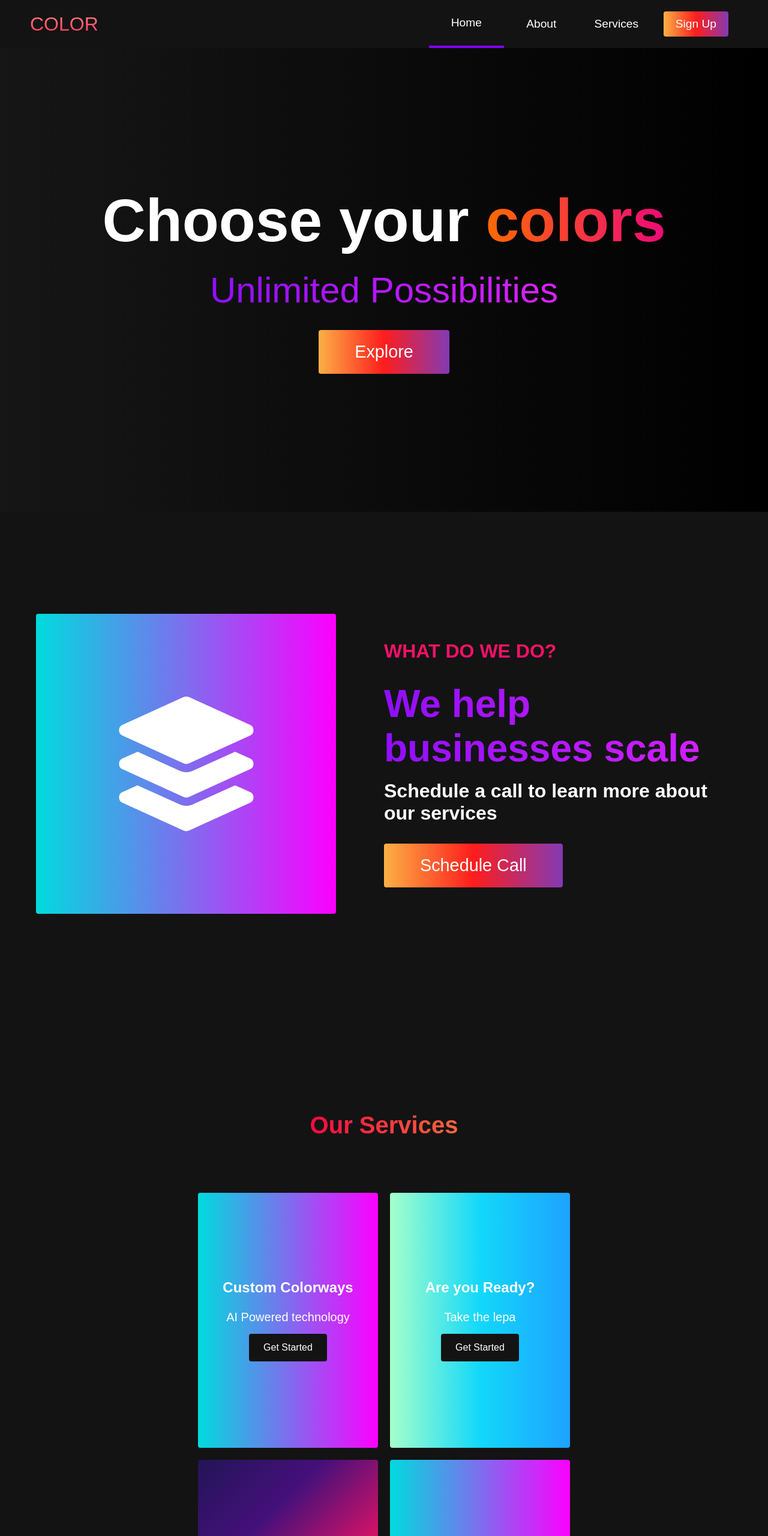
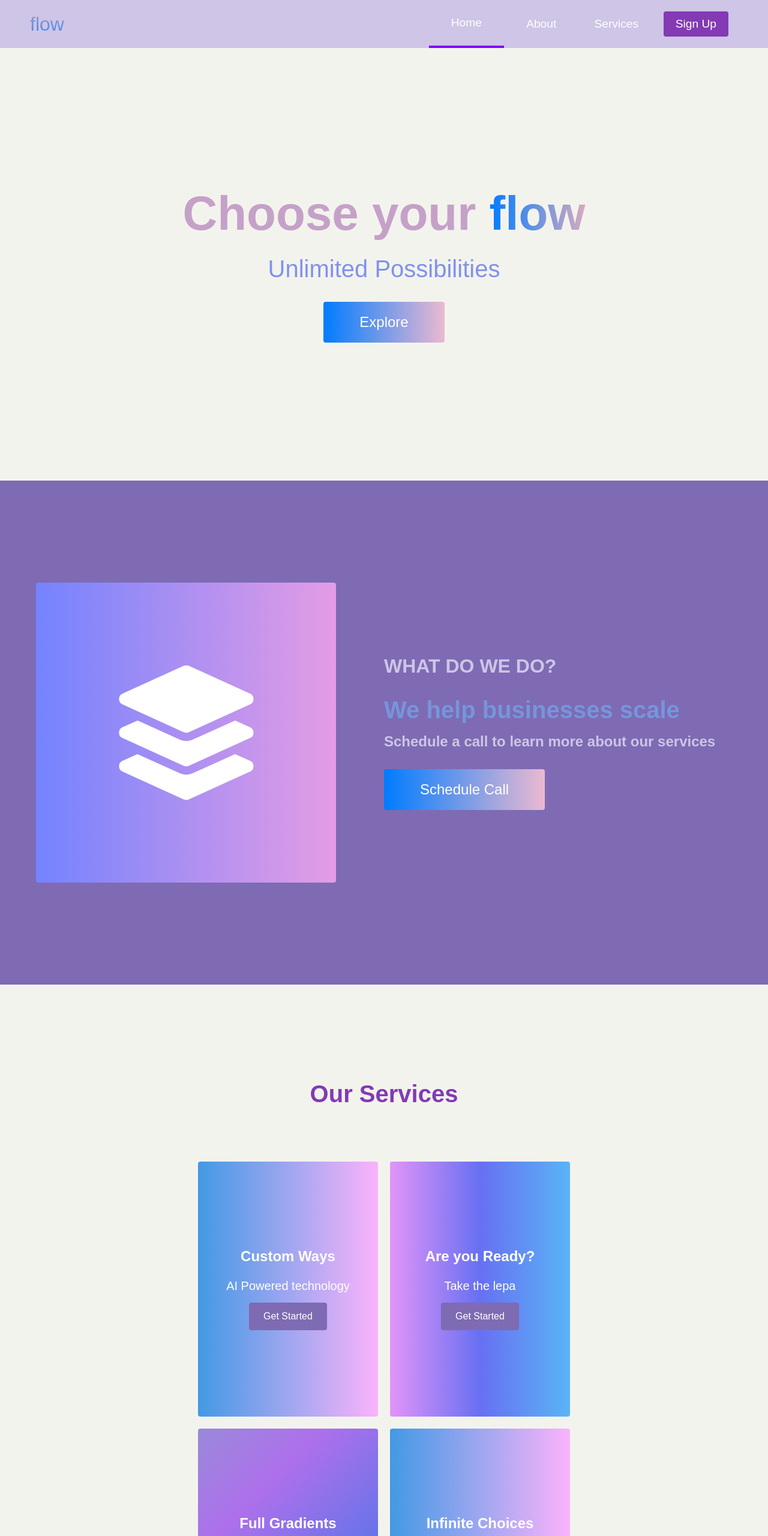
Before and after one commit to aiperigarcia/tutorial, a plain HTML site: page index.html in a window 1280 px wide. Shown: the top 2560 px of the page at 60% size. Drawn offline with Linux system fonts and the light colour scheme.

Commit message:
initial commit

```diff
--- a/index.html
+++ b/index.html
@@ -16,7 +16,7 @@
     <!-- Navbar Section -->
     <nav class="navbar">
       <div class="navbar__container">
-        <a href="#home" id="navbar__logo">COLOR</a>
+        <a href="#home" id="navbar__logo">flow</a>
         <div class="navbar__toggle" id="mobile-menu">
           <span class="bar"></span> <span class="bar"></span>
           <span class="bar"></span>
@@ -43,7 +43,7 @@
     <!-- Hero Section -->
     <div class="hero" id="home">
       <div class="hero__container">
-        <h1 class="hero__heading">Choose your <span>colors</span></h1>
+        <h1 class="hero__heading">Choose your <span>flow</span></h1>
         <p class="hero__description">Unlimited Possibilities</p>
         <button class="main__btn"><a href="#">Explore</a></button>
       </div>
@@ -69,7 +69,7 @@
       <h1>Our Services</h1>
       <div class="services__wrapper">
         <div class="services__card">
-          <h2>Custom Colorways</h2>
+          <h2>Custom Ways</h2>
           <p>AI Powered technology</p>
           <div class="services__btn"><button>Get Started</button></div>
         </div>
@@ -85,7 +85,7 @@
         </div>
         <div class="services__card">
           <h2>Infinite Choices</h2>
-          <p>1000's of colors</p>
+          <p>1000's of ways</p>
           <div class="services__btn"><button>Get Started</button></div>
         </div>
       </div>
@@ -139,7 +139,7 @@
       <section class="social__media">
         <div class="social__media--wrap">
           <div class="footer__logo">
-            <a href="/" id="footer__logo">COLOR</a>
+            <a href="/" id="footer__logo">flow</a>
           </div>
           <p class="website__rights">© Aiperi Garcia</p>
           <div class="social__icons">
--- a/styles.css
+++ b/styles.css
@@ -7,7 +7,7 @@
 }
 
 .navbar {
-  background: #131313;
+  background: #CEC5E7;
   height: 80px;
   display: flex;
   justify-content: center;
@@ -31,7 +31,7 @@
 
 #navbar__logo {
   background-color: #ff8177;
-  background-image: linear-gradient(to top, #ff0844 0%, #ffb199 100%);
+  background-image: linear-gradient(to top, #007cff, #d7aac0  100%);
   background-size: 100%;
   -webkit-background-clip: text;
   -moz-background-clip: text;
@@ -42,6 +42,7 @@
   cursor: pointer;
   text-decoration: none;
   font-size: 2rem;
+  font-style: bold;
 }
 
 .navbar__menu {
@@ -85,8 +86,6 @@
   outline: none;
   border-radius: 4px;
   background: #833ab4;
-  background: -webkit-linear-gradient(to right, #fcb045, #fd1d1d, #833ab4);
-  background: linear-gradient(to right, #fcb045, #fd1d1d, #833ab4);
   color: #fff;
   transition: all 0.3s ease;
 }
@@ -120,7 +119,7 @@
   }
 
   .navbar__menu.active {
-    background: #131313;
+    background: #7E6BB3;
     top: 100%;
     opacity: 1;
     transition: all 0.5s ease;
@@ -192,8 +191,7 @@
 
 /* Hero Section */
 .hero {
-  background: #000000;
-  background: linear-gradient(to right, #161616, #000000);
+  background: #F3F3ED;
   padding: 200px 0;
 }
 
@@ -210,22 +208,19 @@
 }
 
 .hero__heading {
-  font-size: 100px;
+  font-size: 80px;
   margin-bottom: 24px;
-  color: #fff;
+  color: #C5A1C8;
 }
 
 .hero__heading span {
   background: #ee0979; /* fallback for old browsers */
   background: -webkit-linear-gradient(
-    to right,
-    #ff6a00,
-    #ee0979
+    to right,#007cff, #d7aac0
   ); /* Chrome 10-25, Safari 5.1-6 */
   background: linear-gradient(
     to right,
-    #ff6a00,
-    #ee0979
+    #007cff, #d7aac0
   ); /* W3C, IE 10+/ Edge, Firefox 16+, Chrome 26+, Opera 12+, Safari 7+ */
   background-size: 100%;
   -webkit-background-clip: text;
@@ -235,18 +230,8 @@
 }
 
 .hero__description {
-  font-size: 60px;
-  background: #da22ff; /* fallback for old browsers */
-  background: -webkit-linear-gradient(
-    to right,
-    #9114ff,
-    #da22ff
-  ); /* Chrome 10-25, Safari 5.1-6 */
-  background: linear-gradient(
-    to right,
-    #8f0eff,
-    #da22ff
-  ); /* W3C, IE 10+/ Edge, Firefox 16+, Chrome 26+, Opera 12+, Safari 7+ */
+  font-size: 40px;
+  background: #8191ec;
   background-size: 100%;
   -webkit-background-clip: text;
   -moz-background-clip: text;
@@ -260,17 +245,17 @@
 
 @media screen and (max-width: 768px) {
   .hero__heading {
-    font-size: 60px;
+    font-size: 40px;
   }
 
   .hero__description {
-    font-size: 40px;
+    font-size: 20px;
   }
 }
 
 /* About Section */
 .main {
-  background-color: #131313;
+  background-color: #7E6BB3;
   padding: 10rem 0;
 }
 
@@ -288,14 +273,13 @@
 }
 
 .main__content {
-  color: #fff;
+  color: #cec5e7;
   width: 100%;
 }
 
 .main__content h1 {
   font-size: 2rem;
-  background-color: #fe3b6f;
-  background-image: linear-gradient(to top, #ff087b 0%, #ed1a52 100%);
+  background-color: #cec5e7;
   background-size: 100%;
   -webkit-background-clip: text;
   -moz-background-clip: text;
@@ -306,18 +290,8 @@
 }
 
 .main__content h2 {
-  font-size: 4rem;
-  background: #ff8177; /* fallback for old browsers */
-  background: -webkit-linear-gradient(
-    to right,
-    #9114ff,
-    #da22ff
-  ); /* Chrome 10-25, Safari 5.1-6 */
-  background: linear-gradient(
-    to right,
-    #8f0eff,
-    #da22ff
-  ); /* W3C, IE 10+/ Edge, Firefox 16+, Chrome 26+, Opera 12+, Safari 7+ */
+  font-size: 2.5rem;
+  background: #7595DC;
   background-size: 100%;
   -webkit-background-clip: text;
   -moz-background-clip: text;
@@ -327,15 +301,15 @@
 
 .main__content p {
   margin-top: 1rem;
-  font-size: 2rem;
+  font-size: 1.5rem;
   font-weight: 700;
 }
 
 .main__btn {
-  font-size: 1.8rem;
+  font-size: 1.5rem;
   background: #833ab4;
-  background: -webkit-linear-gradient(to right, #fcb045, #fd1d1d, #833ab4);
-  background: linear-gradient(to right, #fcb045, #fd1d1d, #833ab4);
+  background: -webkit-linear-gradient(to right, #007cff, #ebb9d1);
+  background: linear-gradient(to right, #007cff, #ebb9d1);
   padding: 20px 60px;
   border: none;
   border-radius: 4px;
@@ -386,7 +360,7 @@
   flex-direction: column;
   justify-content: center;
   color: #fff;
-  background-image: linear-gradient(to right, #00dbde 0%, #fc00ff 100%);
+  background-image: linear-gradient(to right, #7483fe 0%, #e49ce5 100%);
 }
 
 .fa-layer-group,
@@ -396,8 +370,7 @@
 
 #card-2 {
   background: #ff512f;
-  background: -webkit-linear-gradient(to right, #dd2476, #ff512f);
-  background: linear-gradient(to right, #dd2476, #ff512f);
+  background: linear-gradient(to right,#e294f8, #6770f2, #5ab4f6);
 }
 
 /* Mobile Responsive */
@@ -473,7 +446,7 @@
 
 /* Services Section */
 .services {
-  background: #131313;
+  background: #F3F3ED;
   display: flex;
   flex-direction: column;
   justify-content: center;
@@ -483,8 +456,7 @@
 }
 
 .services h1 {
-  background-color: #ff8177;
-  background-image: linear-gradient(to right, #ff0844 0%, #f7673c 100%);
+  background-color: #833ab4;
   background-size: 100%;
   -webkit-background-clip: text;
   -moz-background-clip: text;
@@ -509,34 +481,17 @@
   flex-direction: column;
   justify-content: center;
   color: #fff;
-  background-image: linear-gradient(to right, #00dbde 0%, #fc00ff 100%);
+  background-image: linear-gradient(to right, #4399e5 0%, #fab3fb 100%);
   transition: 0.3s ease-in;
 }
 
 .services__card:nth-child(2) {
   background: #1fa2ff; /* fallback for old browsers */
-  background: -webkit-linear-gradient(
-    to right,
-    #a6ffcb,
-    #12d8fa,
-    #1fa2ff
-  ); /* Chrome 10-25, Safari 5.1-6 */
-  background: linear-gradient(
-    to right,
-    #a6ffcb,
-    #12d8fa,
-    #1fa2ff
-  ); /* W3C, IE 10+/ Edge, Firefox 16+, Chrome 26+, Opera 12+, Safari 7+ */
+  background: linear-gradient( to right, #e294f8, #6770f2, #5ab4f6 ); /* W3C, IE 10+/ Edge, Firefox 16+, Chrome 26+, Opera 12+, Safari 7+ */
 }
 
 .services__card:nth-child(3) {
-  background-image: linear-gradient(
-    -225deg,
-    #231557 0%,
-    #44107a 29%,
-    #ff1361 67%,
-    #fff800 100%
-  );
+  background-image: linear-gradient( -225deg, #9a89da 0%, #ad70eb 29%, #6573e9 67%, #99a3f8 100% );
 }
 
 .services__card h2 {
@@ -561,7 +516,7 @@
   border: none;
   outline: none;
   border-radius: 4px;
-  background: #131313;
+  background: #7E6BB3;
   font-size: 1rem;
 }
 
@@ -589,7 +544,7 @@
 
 /* Footer CSS */
 .footer__container {
-  background-color: #131313;
+  background-color: #F3F3ED;
   padding: 5rem 0;
   display: flex;
   flex-direction: column;
@@ -598,7 +553,7 @@
 }
 
 #footer__logo {
-  color: #fff;
+  color: #7E6BB3;
   display: flex;
   align-items: center;
   cursor: pointer;
@@ -629,11 +584,11 @@
 
 .footer__link--items h2 {
   margin-bottom: 16px;
-  color: #fff;
+  color: #C5A1C8;
 }
 
 .footer__link--items a {
-  color: #fff;
+  color: #C5A1C8;
   text-decoration: none;
   margin-bottom: 0.5rem;
   transition: 0.3 ease-out;
@@ -645,7 +600,7 @@
 }
 
 .social__icon--link {
-  color: #fff;
+  color: #C5A1C8;
   font-size: 24px;
 }
 
@@ -671,7 +626,7 @@
 }
 
 .website__rights {
-  color: #fff;
+  color: #C5A1C8;
 }
 
 @media screen and (max-width: 820px) {
```
